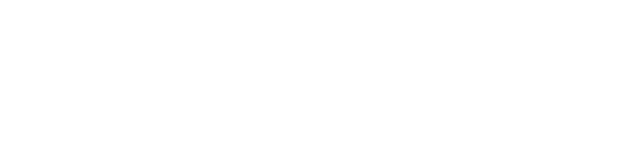
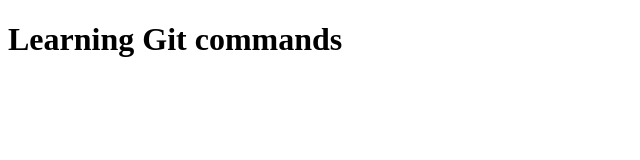
Before and after one commit to Sakethram180/another_one, a plain HTML site: page index.html in a window 1280 px wide. Shown: the whole page, without its empty margins (0-640 px from the left). Drawn offline with Linux system fonts and the light colour scheme.

Commit message:
Added new header

```diff
--- a/index.html
+++ b/index.html
@@ -5,6 +5,7 @@
     <meta name="viewport" content="width=device-width, initial-scale=1.0">
     <title>Document</title>
 </head>
+<h1>Learning Git commands</h1>
 <body>
 
 </body>
```
